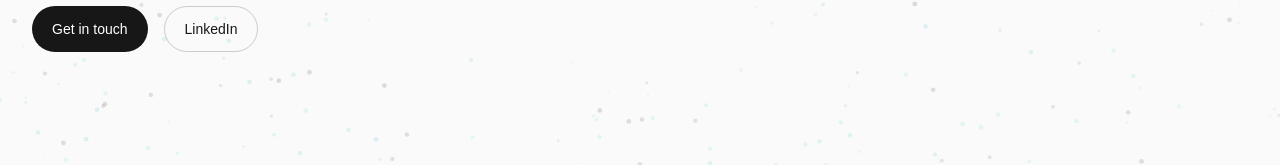
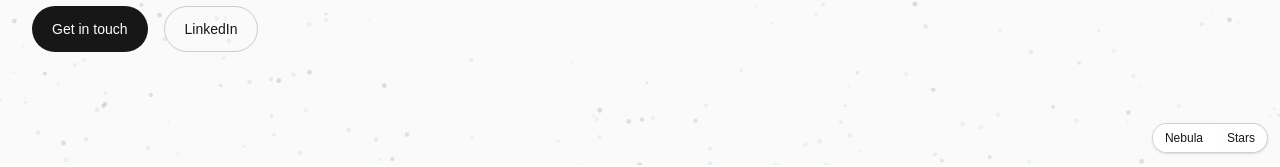
Before and after one commit to thosk92/thomas-site-v2, a Next.js app: page /en in a window 1280 px wide. Shown: the part 635-802 px from the top of the page. Built offline with nearby package versions, Linux system fonts and the light colour scheme.

Commit message:
feat(bg): add UI toggle and increase Starfield visibility; support ?bg switching client-side

```diff
--- a/src/components/BackgroundMount.tsx
+++ b/src/components/BackgroundMount.tsx
@@ -1,11 +1,40 @@
 "use client";
-import { useSearchParams } from "next/navigation";
+import { useMemo } from "react";
+import { useRouter, useSearchParams } from "next/navigation";
+import type { Route } from "next";
 import Nebula from "@/components/Nebula";
 import Starfield from "@/components/backgrounds/Starfield";
 
 export default function BackgroundMount() {
   const params = useSearchParams();
-  const bg = (params.get("bg") || "nebula").toLowerCase();
-  if (bg === "stars") return <Starfield />;
-  return <Nebula />;
+  const router = useRouter();
+  const bg = useMemo(() => (params.get("bg") || "nebula").toLowerCase(), [params]);
+
+  const setBg = (next: "nebula" | "stars") => {
+    const url = new URL(window.location.href);
+    if (next === "nebula") url.searchParams.delete("bg");
+    else url.searchParams.set("bg", next);
+    const href = (url.pathname + (url.search ? url.search : "") + url.hash) as unknown as Route;
+    router.replace(href, { scroll: false });
+  };
+
+  return (
+    <>
+      {bg === "stars" ? <Starfield /> : <Nebula />}
+      <div style={{ position: "fixed", right: 12, bottom: 12, zIndex: 30 }}>
+        <div className="inline-flex overflow-hidden rounded-full border border-foreground/20 bg-white/80 shadow-sm text-xs">
+          <button
+            onClick={() => setBg("nebula")}
+            className={`px-3 py-1.5 transition ${bg !== "stars" ? "bg-white" : "bg-transparent"}`}
+            aria-pressed={bg !== "stars"}
+          >Nebula</button>
+          <button
+            onClick={() => setBg("stars")}
+            className={`px-3 py-1.5 transition ${bg === "stars" ? "bg-white" : "bg-transparent"}`}
+            aria-pressed={bg === "stars"}
+          >Stars</button>
+        </div>
+      </div>
+    </>
+  );
 }
--- a/src/components/backgrounds/Starfield.tsx
+++ b/src/components/backgrounds/Starfield.tsx
@@ -29,7 +29,7 @@ export default function Starfield() {
       canvas.style.width = w + "px";
       canvas.style.height = h + "px";
       ctx.setTransform(DPR, 0, 0, DPR, 0, 0);
-      const count = Math.floor((w * h) / 4500);
+      const count = Math.floor((w * h) / 3000);
       stars.length = 0;
       for (let i = 0; i < count; i++) {
         stars.push({
@@ -47,37 +47,43 @@ export default function Starfield() {
     };
 
     let t = 0;
-    const loop = () => {
+    const render = (drift = { x: 0, y: 0 }) => {
       const w = canvas.width / DPR;
       const h = canvas.height / DPR;
       ctx.clearRect(0, 0, w, h);
       ctx.fillStyle = "rgba(0,0,0,0)";
       ctx.fillRect(0, 0, w, h);
-
-      t += 0.0025;
-      const driftX = Math.sin(t) * 0.6;
-      const driftY = Math.cos(t * 0.8) * 0.6;
+      let driftX = drift.x;
+      let driftY = drift.y;
+      if (motionOk) {
+        t += 0.003;
+        driftX = Math.sin(t) * 1.0;
+        driftY = Math.cos(t * 0.8) * 1.0;
+      }
 
       for (let i = 0; i < stars.length; i++) {
         const st = stars[i];
         const par = st.z; // parallax factor
-        const x = (st.x + driftX * 50 * par + w) % w;
-        const y = (st.y + driftY * 50 * par + h) % h;
-        ctx.globalAlpha = 0.35 + 0.6 * par;
-        ctx.fillStyle = "#000000";
+        const x = (st.x + driftX * 80 * par + w) % w;
+        const y = (st.y + driftY * 80 * par + h) % h;
+        ctx.globalAlpha = 0.65 + 0.35 * par;
+        ctx.fillStyle = "#141416";
         ctx.beginPath();
-        ctx.arc(x, y, st.s * par, 0, Math.PI * 2);
+        ctx.arc(x, y, st.s * par + 0.3, 0, Math.PI * 2);
         ctx.fill();
       }
       ctx.globalAlpha = 1;
+    };
 
+    const loop = () => {
+      render();
       if (running) raf = requestAnimationFrame(loop);
     };
 
     resize();
     window.addEventListener("resize", resize);
     document.addEventListener("visibilitychange", onVis);
-    if (motionOk) loop(); else ctx.clearRect(0, 0, canvas.width, canvas.height);
+    if (motionOk) loop(); else render({ x: 0.2, y: 0.15 });
 
     return () => {
       running = false;
```
